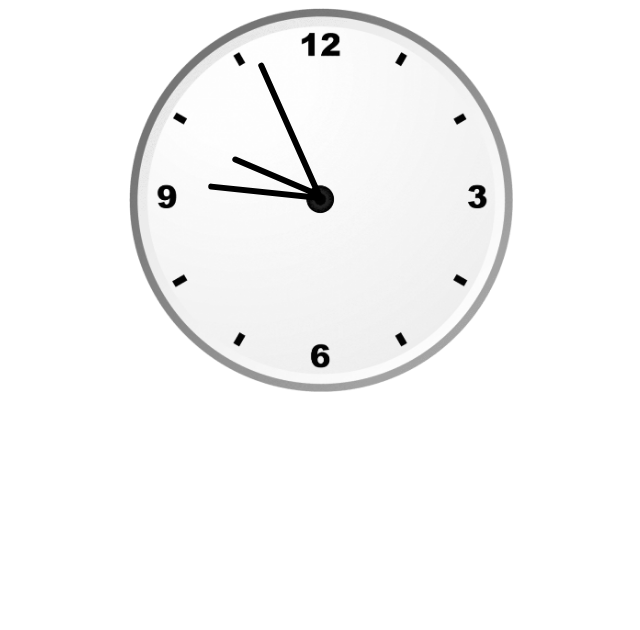
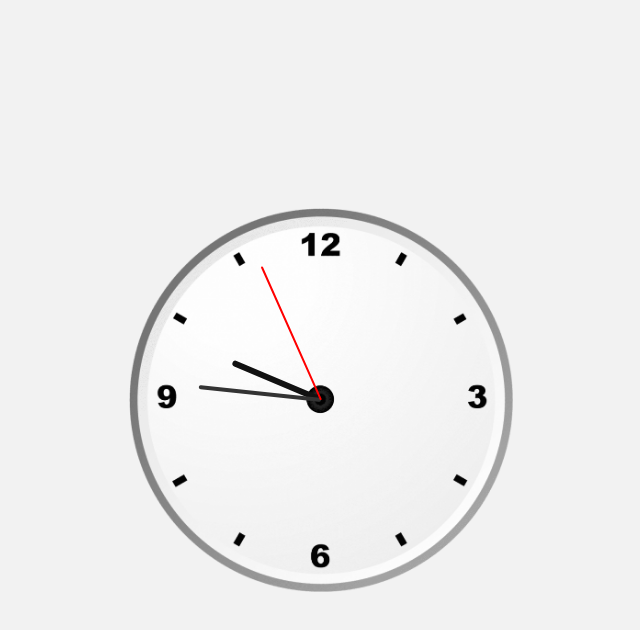
Before and after one commit to MD-RAQUIB-HUSSAIN90/Analog-Clock, a plain HTML site: page index.html in a window 1280 px wide. Shown: the whole page, without its empty margins (319-959 px from the left). Drawn offline with Linux system fonts and the light colour scheme.

Commit message:
Last commit

```diff
--- a/index.css
+++ b/index.css
@@ -1,40 +1,73 @@
-#clockContainer{
-   position: relative;
-    background: url(clock.png) no-repeat;
-    background-size: 100%;
-    height: 30vw;
-    width: 30vw;
-    margin: auto;
-
+*{
+    margin:0;
+    padding:0;
+    box-sizing:border-box;
 }
 
+body{
+    min-height:100vh;
+    display:flex;
+    justify-content:center;
+    align-items:center;
+    background:#f2f2f2;
+}
 
-#hour, #minute, #second{
-    position: absolute;
-   border-radius: 5px;
-    border: 10px;
-    transform-origin: bottom;
+#clockContainer{
+    position:relative;
+    width:30vw;
+    height:30vw;
+    max-width:420px;
+    max-height:420px;
+    min-width:250px;
+    min-height:250px;
+
+    background:url("clock.png") no-repeat center;
+    background-size:cover;
+}
+
+#hour,
+#minute,
+#second{
+
+    position:absolute;
+    left:50%;
+    bottom:50%;
+
+    transform-origin:bottom center;
+
+    border-radius:10px;
 
 }
 
 #hour{
-width: 1.5%;
-height: 25%;
-top: 24%;
-left: 49.1%;
-background-color: black;
 
+    width:6px;
+    height:25%;
+    background:#111;
+
+    margin-left:-3px;
 
 }
 
 #minute{
-width: 1.5%;
-height: 29.5%;
-top: 20%;
-left: 49.1%;
 
-background-color: black
+    width:4px;
+    height:32%;
+    background:#333;
 
+    margin-left:-2px;
+
+}
+
+#second{
+
+    width:2px;
+    height:38%;
+    background:red;
+
+    margin-left:-1px;
+
+}
 }
 
 #second{
```
